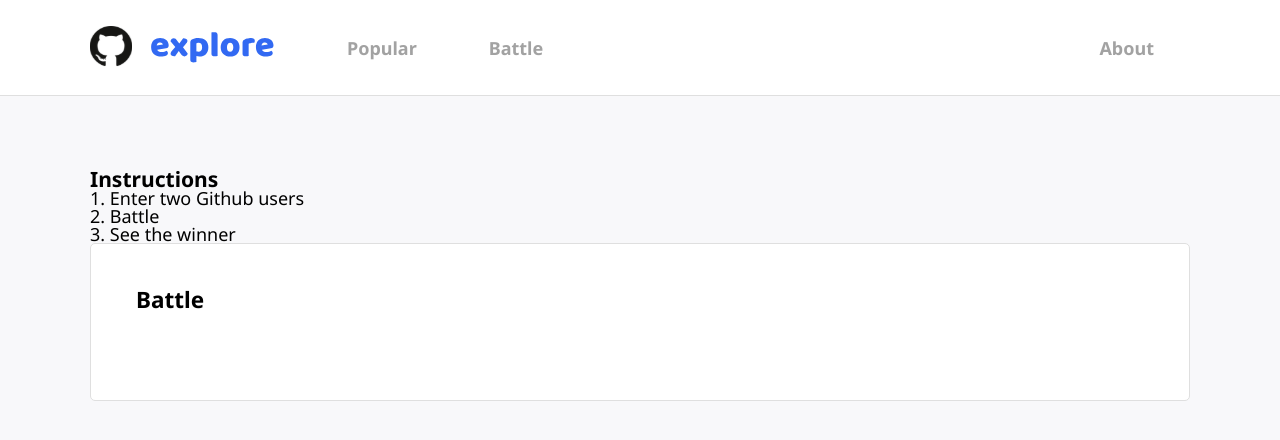
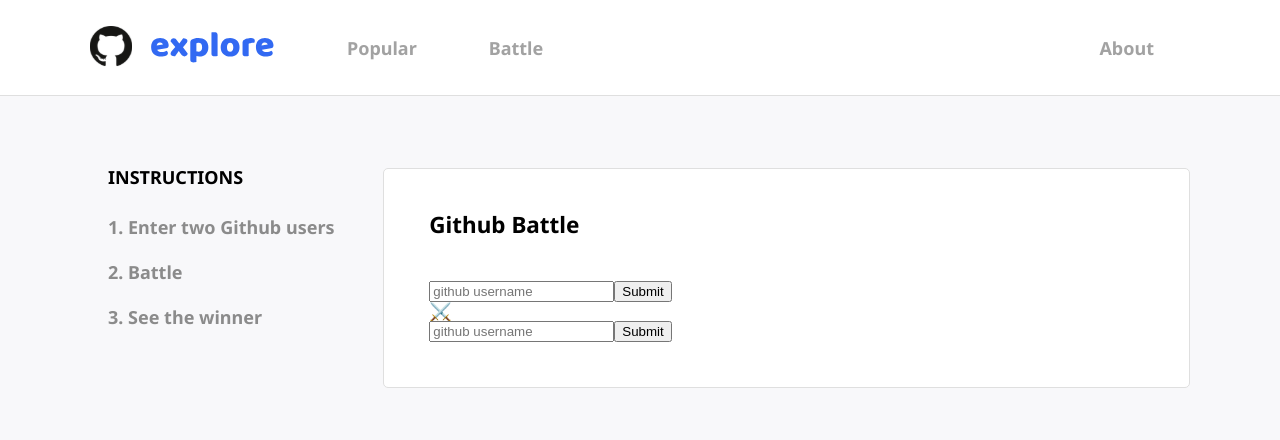
Before and after one commit to matheusquintaes/github-explore, a React (Create React App) app: page / in a window 1280 px wide. Shown: the top 440 px of the page. Built offline with nearby package versions, Linux system fonts and the light colour scheme.

Commit message:
Battle Component

```diff
--- a/src/components/Battle/index.js
+++ b/src/components/Battle/index.js
@@ -2,10 +2,10 @@ import React from 'react'
 import * as S from './styled'
 import Panel from '../Panel'
 
-export default function Battle ({children, title}) {
+export default function Battle () {
   return (
     <>
-      <section>
+      <S.Intructions>
         <h3>Instructions</h3>
         <ul>
           <li>1. Enter two Github users</li>
@@ -13,8 +13,43 @@ export default function Battle ({children, title}) {
           <li>3. See the winner
           </li>
         </ul>
-      </section>
-      <Panel title="Battle" size="small">
+      </S.Intructions>
+      <Panel title="Github Battle" size="small">
+        <form>
+            <label htmlFor='username' className='player-label'>
+            </label>
+            <div className='row player-inputs'>
+              <input
+                type='text'
+                id='username'
+                placeholder='github username'
+                autoComplete='off'
+              />
+              <button
+                type='submit'
+                >
+                Submit
+              </button>
+            </div>
+          </form>
+          ⚔️
+          <form>
+            <label htmlFor='username' className='player-label'>
+            </label>
+            <div className='row player-inputs'>
+              <input
+                type='text'
+                id='username'
+                placeholder='github username'
+                autoComplete='off'
+              />
+              <button
+                type='submit'
+                >
+                Submit
+              </button>
+            </div>
+          </form>
 
       </Panel>
     </>
--- a/src/components/Battle/styled.js
+++ b/src/components/Battle/styled.js
@@ -0,0 +1,18 @@
+import styled from "styled-components"
+
+export const Intructions = styled.section`
+   padding: 0 1rem;
+   width: 22rem;
+   h3 {
+      font-size: 1rem;
+      text-transform: uppercase;
+      margin-bottom: 1rem;
+   }
+
+   li {
+      color: #8B8B8B;
+      font-size: 1rem;
+      padding: 0.75rem 0;
+      font-weight:600;
+   }
+`
--- a/src/components/Layout/styled.js
+++ b/src/components/Layout/styled.js
@@ -3,4 +3,5 @@ import styled from "styled-components"
 export const LayoutWrapper = styled.div`
   max-width:1100px;
   margin: 4rem auto;
+  display:flex;
 `
--- a/src/components/Panel/styled.js
+++ b/src/components/Panel/styled.js
@@ -5,6 +5,8 @@ export const Panel = styled.div`
    padding: 2.5rem;
    border: 1px solid #DFDFDF;
    border-radius: 5px;
+   width: 100%;
+
 `
 
 export const Title = styled.h1`
```
